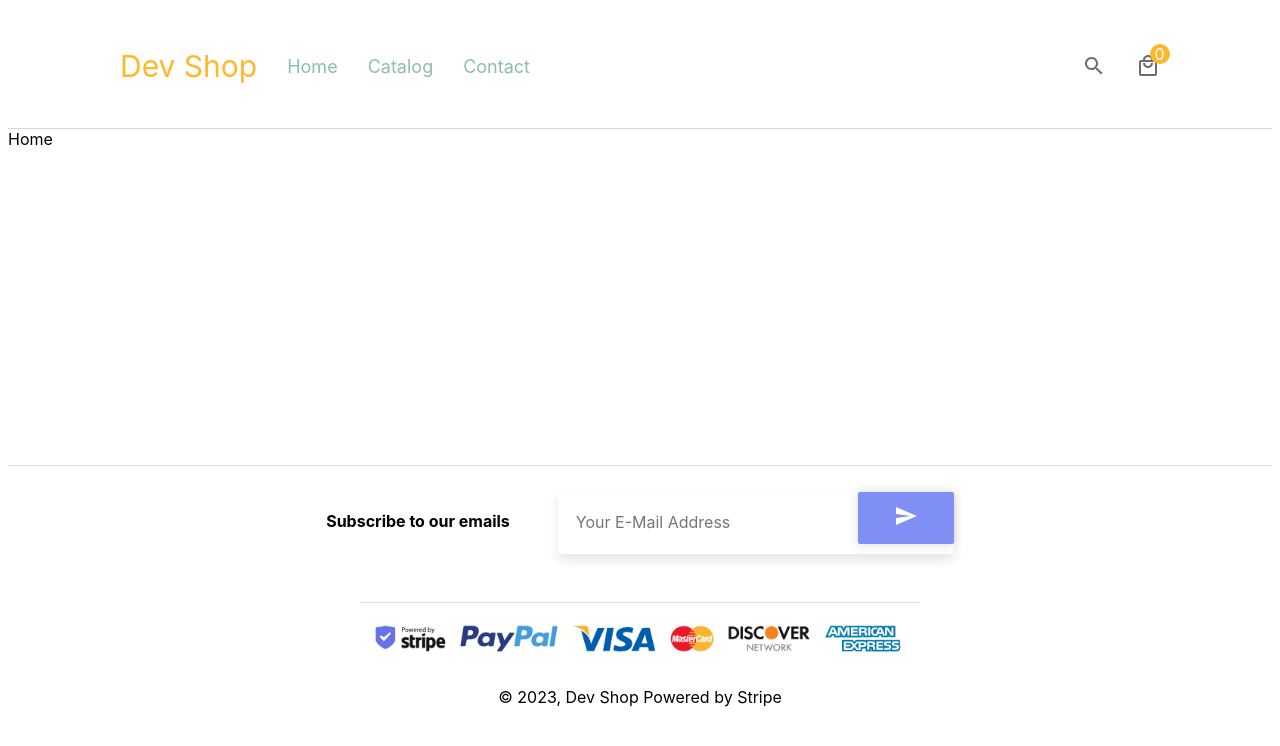
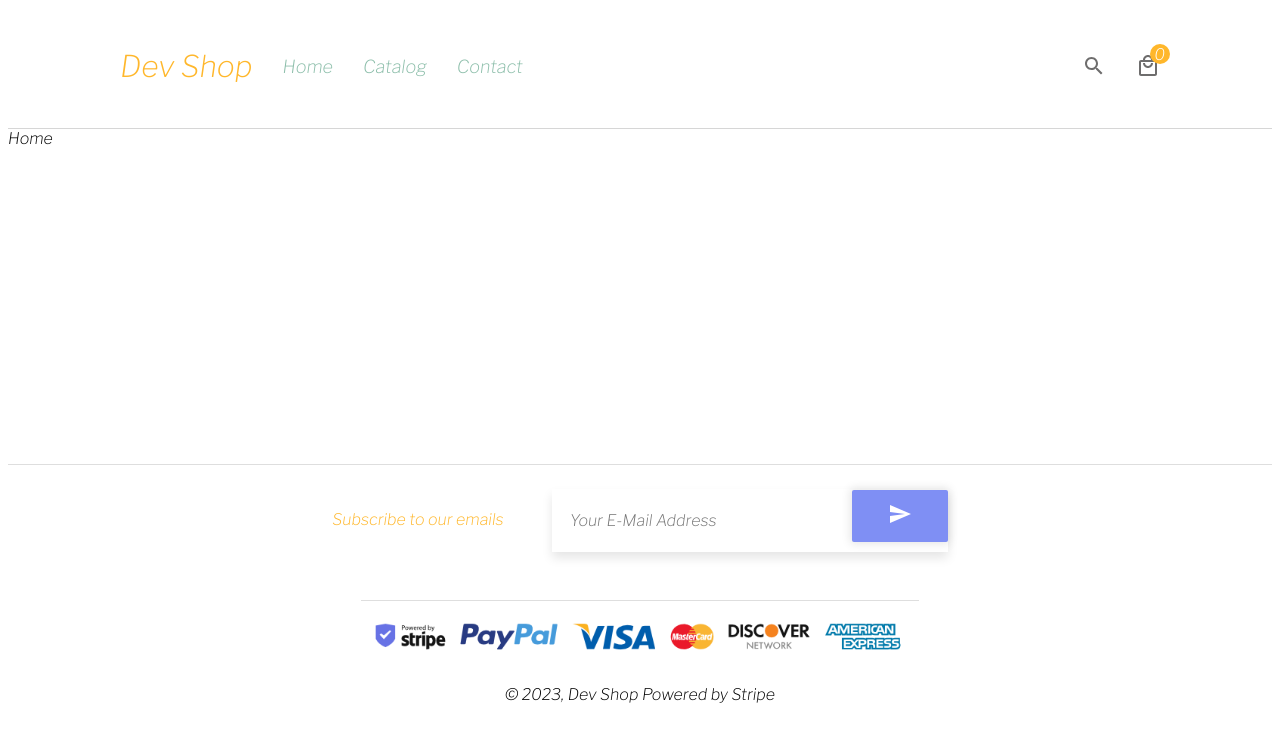
Before and after one commit to HassanAbbas10/Dev-Shop, a React (Vite) app in the folder dev shop/: page / in a window 1280 px wide. Shown: the top 746 px of the page. Built offline with nearby package versions, Linux system fonts and the light colour scheme.

Commit message:
C5
Fonts added

```diff
--- a/dev shop/index.html
+++ b/dev shop/index.html
@@ -2,6 +2,10 @@
 <html lang="en">
   <head>
     <meta charset="UTF-8" />
+    <link rel="preconnect" href="https://fonts.googleapis.com">
+<link rel="preconnect" href="https://fonts.gstatic.com" crossorigin>
+<link href="https://fonts.googleapis.com/css2?family=Libre+Franklin:ital,wght@1,200&display=swap" rel="stylesheet">
+
     <link rel="icon" type="image/svg+xml" href="/vite.svg" />
     <meta name="viewport" content="width=device-width, initial-scale=1.0" />
     <title>Vite + React</title>
--- a/dev shop/src/Components/Footer/Footer.scss
+++ b/dev shop/src/Components/Footer/Footer.scss
@@ -21,6 +21,7 @@
     margin-bottom: 1.5rem;
     h4{
         margin-right: 3rem;
+        color:#FFB72B
     }
     .container {
         display: flex;
--- a/dev shop/src/index.css
+++ b/dev shop/src/index.css
@@ -1,5 +1,5 @@
 :root {
-  font-family: Inter, system-ui, Avenir, Helvetica, Arial, sans-serif;
+  font-family: 'Libre Franklin', sans-serif;
   font-synthesis: none;
   text-rendering: optimizeLegibility;
   -webkit-font-smoothing: antialiased;
```
